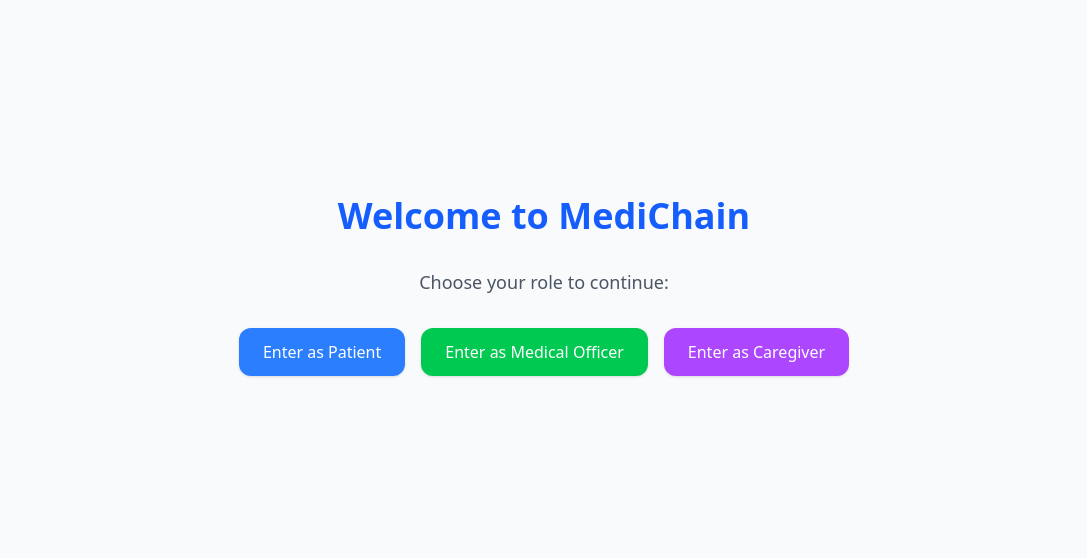
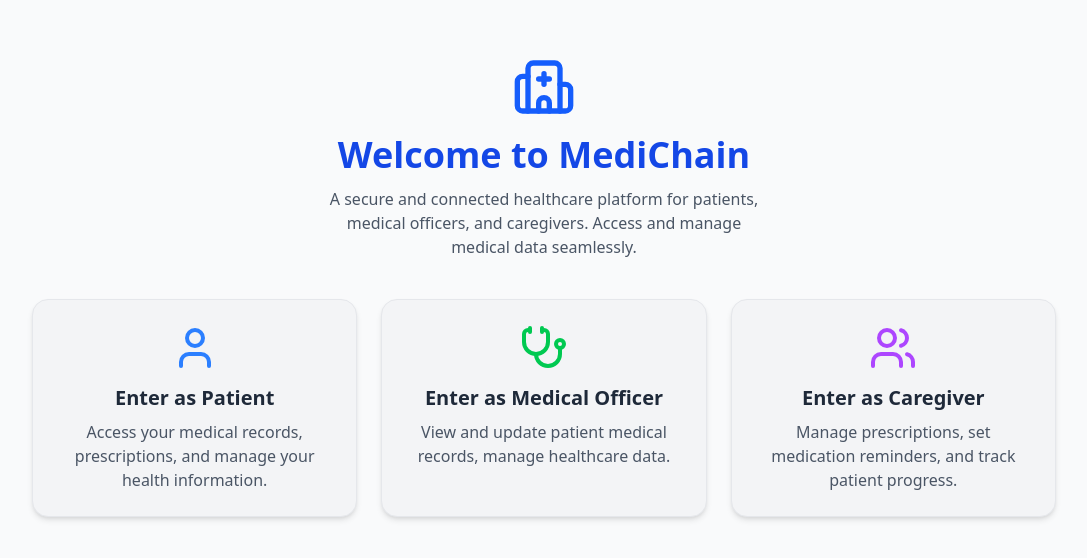
Before and after one commit to BrilliantKimari/Medi_chain-Frontend, a React (Vite) app in the folder medichain-frontend/: page / in a window 1280 px wide. Shown: the part 114-672 px from the top of the page, without its empty margins (96-1183 px from the left). Built offline with nearby package versions, Linux system fonts and the light colour scheme.

Commit message:
Updating landingpage and page routes

```diff
--- a/medichain-frontend/package.json
+++ b/medichain-frontend/package.json
@@ -11,6 +11,7 @@
   },
   "dependencies": {
     "@tailwindcss/vite": "^4.1.15",
+    "lucide-react": "^0.546.0",
     "react": "^19.1.0",
     "react-dom": "^19.1.0",
     "react-router-dom": "^6.30.1"
--- a/medichain-frontend/src/App.jsx
+++ b/medichain-frontend/src/App.jsx
@@ -1,16 +1,17 @@
-import React from "react";
 import { BrowserRouter as Router, Routes, Route } from "react-router-dom";
 import LandingPage from "./pages/LandingPage";
+import PatientPage from "./pages/PatientPage";
+import OfficerPage from "./pages/OfficerPage";
+import CaregiverPage from "./pages/CaregiverPage";
 
 function App() {
   return (
     <Router>
       <Routes>
         <Route path="/" element={<LandingPage />} />
-        {/* You can later add these pages */}
-        <Route path="/patient" element={<h2>Patient Dashboard</h2>} />
-        <Route path="/officer" element={<h2>Medical Officer Dashboard</h2>} />
-        <Route path="/caregiver" element={<h2>Caregiver Dashboard</h2>} />
+        <Route path="/patient" element={<PatientPage />} />
+        <Route path="/officer" element={<OfficerPage />} />
+        <Route path="/caregiver" element={<CaregiverPage />} />
       </Routes>
     </Router>
   );
--- /dev/null
+++ b/medichain-frontend/src/pages/CaregiverPage.jsx
@@ -0,0 +1,7 @@
+export default function CaregiverPage() {
+  return (
+    <div className="min-h-screen flex items-center justify-center bg-purple-50">
+      <h1 className="text-3xl font-bold text-purple-700">Caregiver Panel</h1>
+    </div>
+  );
+}
--- a/medichain-frontend/src/pages/LandingPage.jsx
+++ b/medichain-frontend/src/pages/LandingPage.jsx
@@ -1,41 +1,65 @@
-import React from "react";
-import { useNavigate } from "react-router-dom";
+import { Link } from "react-router-dom";
+import { User, Stethoscope, Users, Hospital } from "lucide-react";
 
-const LandingPage = () => {
-  const navigate = useNavigate();
+export default function LandingPage() {
+  return (
+    <div className="min-h-screen flex flex-col items-center justify-center bg-gray-50 px-6 py-12">
+      {/* Header Section */}
+      <Hospital size={64} className="text-blue-600 mb-4" />
+      <h1 className="text-4xl font-bold text-blue-700 mb-3 text-center">
+        Welcome to MediChain
+      </h1>
+      <p className="text-gray-600 mb-10 text-center max-w-md">
+        A secure and connected healthcare platform for patients, medical officers,
+        and caregivers. Access and manage medical data seamlessly.
+      </p>
 
-  const handleEnter = (role) => {
-    // navigate to role-specific routes
-    navigate(`/${role}`);
-  };
+      {/* Role Selection Cards */}
+      <div className="grid gap-6 md:grid-cols-3 w-full max-w-5xl">
+        {/* Patient Card */}
+        <Link
+          to="/patient"
+          className="flex flex-col items-center bg-gray-100 p-6 rounded-2xl shadow-md hover:shadow-lg hover:scale-[1.02] transition-all border border-gray-200"
+        >
+          <User size={48} className="text-blue-500 mb-3" />
+          <h2 className="text-xl font-semibold text-gray-800 mb-2">
+            Enter as Patient
+          </h2>
+          <p className="text-gray-600 text-center">
+            Access your medical records, prescriptions, and manage your health
+            information.
+          </p>
+        </Link>
 
-  return (
-    <div className="min-h-screen flex flex-col justify-center items-center bg-gray-50 text-gray-800">
-      <h1 className="text-4xl font-bold mb-8 text-blue-600">Welcome to MediChain</h1>
-      <p className="mb-8 text-lg text-gray-600">Choose your role to continue:</p>
+        {/* Medical Officer Card */}
+        <Link
+          to="/officer"
+          className="flex flex-col items-center bg-gray-100 p-6 rounded-2xl shadow-md hover:shadow-lg hover:scale-[1.02] transition-all border border-gray-200"
+        >
+          <Stethoscope size={48} className="text-green-500 mb-3" />
+          <h2 className="text-xl font-semibold text-gray-800 mb-2">
+            Enter as Medical Officer
+          </h2>
+          <p className="text-gray-600 text-center">
+            View and update patient medical records, manage healthcare data.
+          </p>
+        </Link>
 
-      <div className="flex flex-col sm:flex-row gap-4">
-        <button
-          onClick={() => handleEnter("patient")}
-          className="px-6 py-3 bg-blue-500 text-white rounded-xl shadow hover:bg-blue-600 transition"
+        {/* Caregiver Card */}
+        <Link
+          to="/caregiver"
+          className="flex flex-col items-center bg-gray-100 p-6 rounded-2xl shadow-md hover:shadow-lg hover:scale-[1.02] transition-all border border-gray-200"
         >
-          Enter as Patient
-        </button>
-        <button
-          onClick={() => handleEnter("officer")}
-          className="px-6 py-3 bg-green-500 text-white rounded-xl shadow hover:bg-green-600 transition"
-        >
-          Enter as Medical Officer
-        </button>
-        <button
-          onClick={() => handleEnter("caregiver")}
-          className="px-6 py-3 bg-purple-500 text-white rounded-xl shadow hover:bg-purple-600 transition"
-        >
-          Enter as Caregiver
-        </button>
+          <Users size={48} className="text-purple-500 mb-3" />
+          <h2 className="text-xl font-semibold text-gray-800 mb-2">
+            Enter as Caregiver
+          </h2>
+          <p className="text-gray-600 text-center">
+            Manage prescriptions, set medication reminders, and track patient
+            progress.
+          </p>
+        </Link>
       </div>
     </div>
   );
-};
-
-export default LandingPage;
+}
--- /dev/null
+++ b/medichain-frontend/src/pages/OfficerPage.jsx
@@ -0,0 +1,7 @@
+export default function OfficerPage() {
+  return (
+    <div className="min-h-screen flex items-center justify-center bg-green-50">
+      <h1 className="text-3xl font-bold text-green-700">Medical Officer Portal</h1>
+    </div>
+  );
+}
--- /dev/null
+++ b/medichain-frontend/src/pages/PatientPage.jsx
@@ -0,0 +1,7 @@
+export default function PatientPage() {
+  return (
+    <div className="min-h-screen flex items-center justify-center bg-blue-50">
+      <h1 className="text-3xl font-bold text-blue-700">Patient Dashboard</h1>
+    </div>
+  );
+}
```
Also changed, not shown: 1 other file (tests, documents, lock files or other folders).
